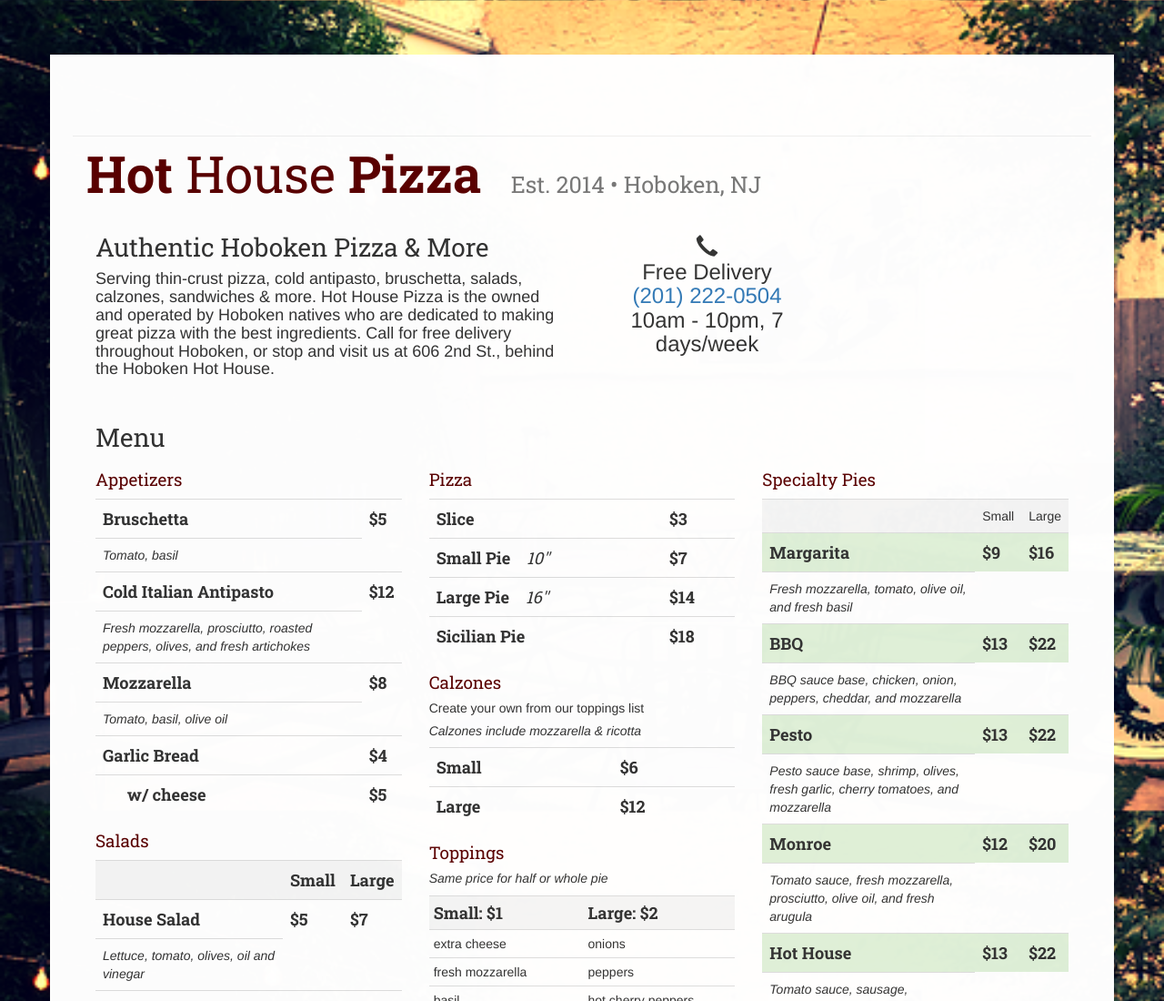
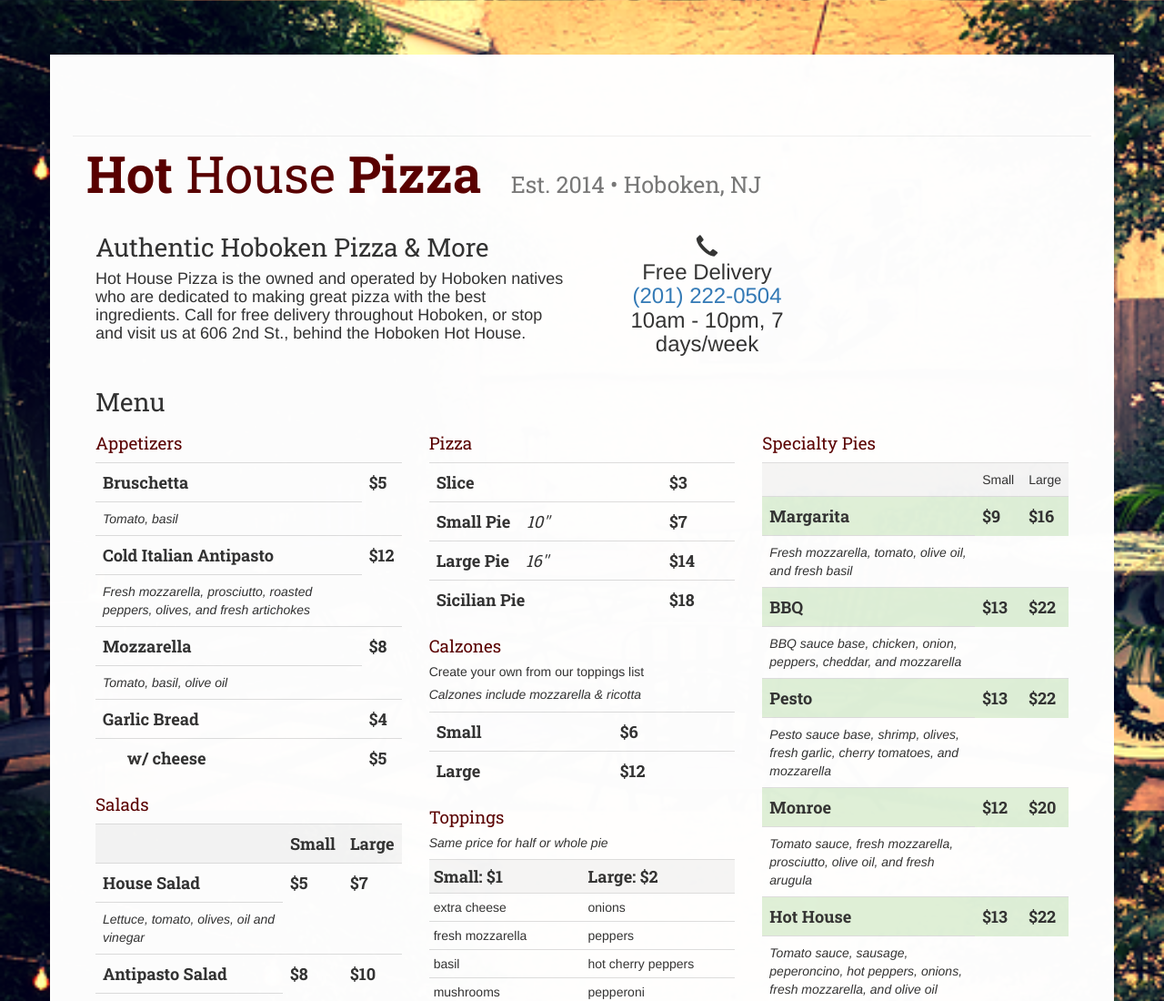
Before and after one commit to stvswn/hothouse, a website: page index.html in a window 1280 px wide. Shown: the top 1100 px of the page at 91% size. Drawn offline with nearby package versions, Linux system fonts and the light colour scheme.

Commit message:
shortened top paragraph

```diff
--- a/index.html
+++ b/index.html
@@ -130,7 +130,7 @@ address {
 			</div>
 			<div class="col-lg-6 col-lg-pull-3">
 				<h3 id="subheader">Authentic Hoboken Pizza & More</h3>
-				<h4>Serving thin-crust pizza, cold antipasto, bruschetta, salads, calzones, sandwiches & more.  Hot House Pizza is the owned and operated by Hoboken natives who are dedicated to making great pizza with the best ingredients.  Call for free delivery throughout Hoboken, or stop and visit us at 606 2nd St., behind the Hoboken Hot House.</h4>
+				<h4>Hot House Pizza is the owned and operated by Hoboken natives who are dedicated to making great pizza with the best ingredients.  Call for free delivery throughout Hoboken, or stop and visit us at 606 2nd St., behind the Hoboken Hot House.</h4>
 				<br>
 			</div>
 
```
